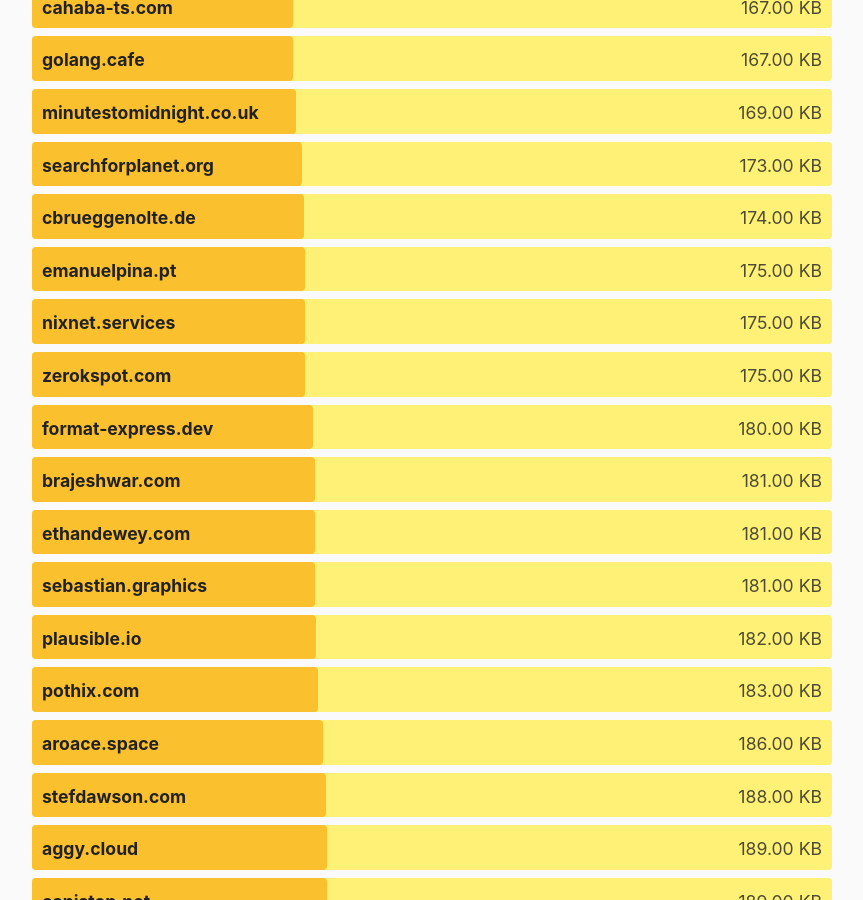
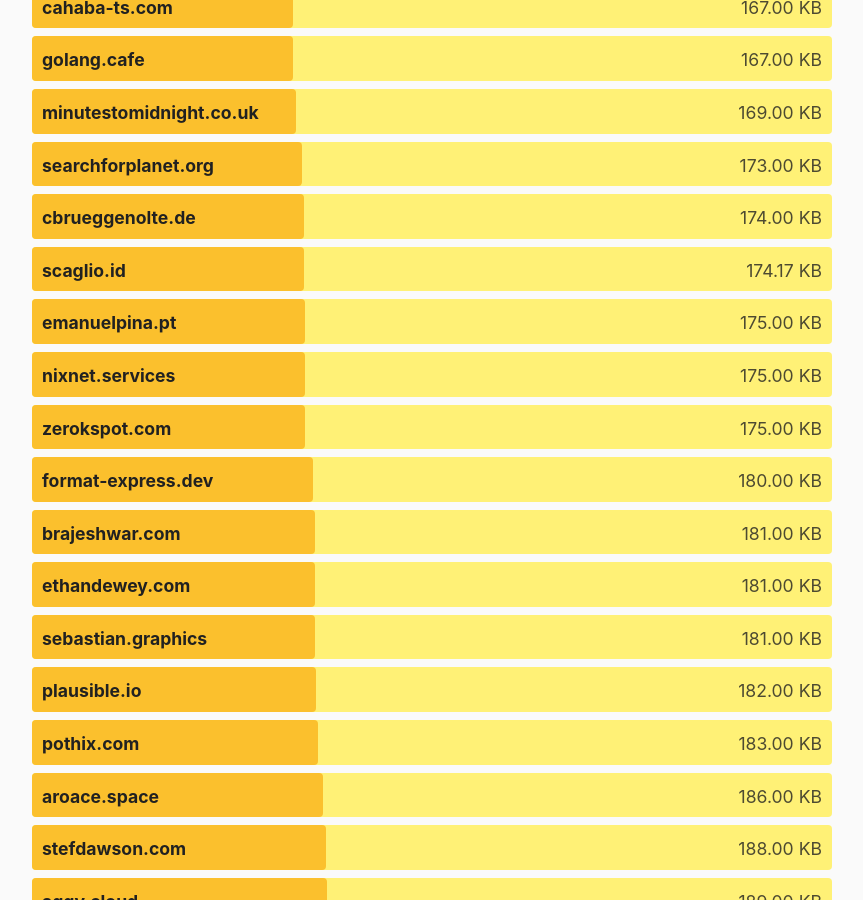
Before and after one commit to kevquirk/512kb.club, a Jekyll site: the page built from index.md, in a window 1280 px wide and 900 px high, scrolled down 17689 px. Shown: the whole window, without its empty margins (208-1071 px from the left). Built offline with Jekyll 4.4.1, drawn with Linux system fonts in a browser that asks for light colours.

Commit message:
Update sites.yml
Added https://scaglio.id - https://radar.cloudflare.com/scan/9e74551a-de38-45d4-bc33-7f1fcb85fd06/summary

```diff
--- a/_data/sites.yml
+++ b/_data/sites.yml
@@ -1823,6 +1823,11 @@
   size: 91.1
   last_checked: 2022-03-21
 
+- domain: scaglio.id
+  url: https://scaglio.id/
+  size: 174.17
+  last_checked: 2024-04-10
+
 - domain: scf37.me
   url: https://scf37.me/
   size: 93.5
```
